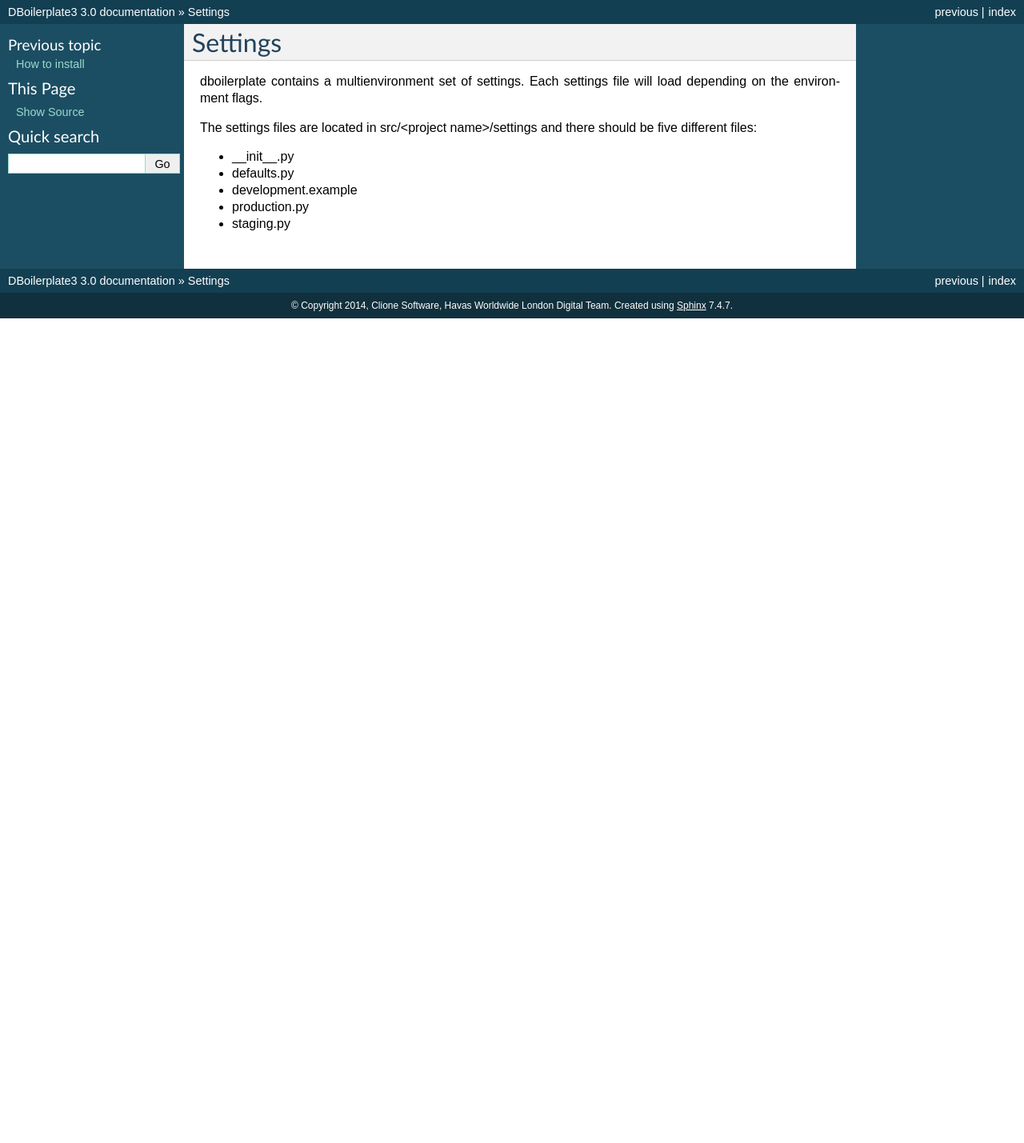
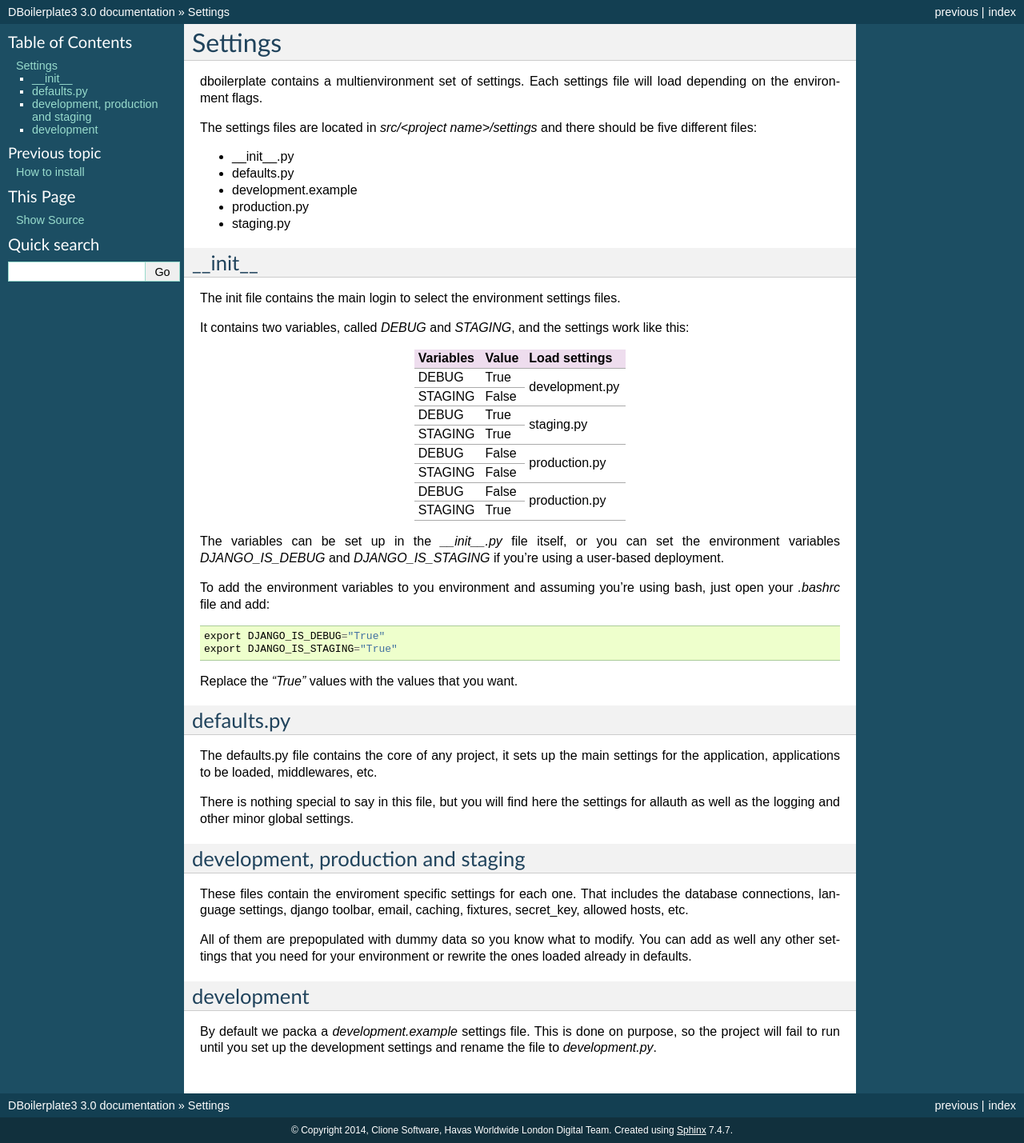
Before and after one commit to gitter-badger/dboilerplate3, a Sphinx documentation site: the page built from docs/source/settings.rst, in a window 1280 px wide. Shown: the whole page at 80% size. Built offline with Sphinx 7.4.7, drawn with Linux system fonts in a browser that asks for light colours; pages that are not in the unit, such as notebooks, are missing from menus; before the commit the page ends 900 px from its top, so only the background shows below that.

Commit message:
Removed the Yawd admin settings from defaults. Added the settigs documentation in the main docs

```diff
--- a/docs/source/settings.rst
+++ b/docs/source/settings.rst
@@ -1,9 +1,9 @@
 Settings
---------
+========
 
 dboilerplate contains a multienvironment set of settings. Each settings file will load depending on the environment flags.
 
-The settings files are located in src/<project name>/settings and there should
+The settings files are located in `src/<project name>/settings` and there should
 be five different files:
 
 * __init__.py
@@ -11,3 +11,70 @@ be five different files:
 * development.example
 * production.py
 * staging.py
+
+
+__init__
+--------
+
+The init file contains the main login to select the environment settings files.
+
+It contains two variables, called `DEBUG` and `STAGING`, and the settings work
+like this:
+
++-----------+-------+----------------+
+| Variables | Value | Load settings  |
++===========+=======+================+
+| DEBUG     | True  |                |
++-----------+-------+ development.py |
+| STAGING   | False |                |
++-----------+-------+----------------+
+| DEBUG     | True  |                |
++-----------+-------+ staging.py     |
+| STAGING   | True  |                |
++-----------+-------+----------------+
+| DEBUG     | False |                |
++-----------+-------+ production.py  |
+| STAGING   | False |                |
++-----------+-------+----------------+
+| DEBUG     | False |                |
++-----------+-------+ production.py  |
+| STAGING   | True  |                |
++-----------+-------+----------------+
+
+The variables can be set up in the `__init__.py` file itself, or you can set
+the environment variables `DJANGO_IS_DEBUG` and `DJANGO_IS_STAGING` if you're
+using a user-based deployment.
+
+To add the environment variables to you environment and assuming you're using
+bash, just open your `.bashrc` file and add:
+::
+
+    export DJANGO_IS_DEBUG="True"
+    export DJANGO_IS_STAGING="True"
+
+Replace the `"True"` values with the values that you want.
+
+defaults.py
+-----------
+
+The defaults.py file contains the core of any project, it sets up the main settings for the application, applications to be loaded, middlewares, etc.
+
+There is nothing special to say in this file, but you will find here the
+settings for allauth as well as the logging and other minor global settings.
+
+development, production and staging
+-----------------------------------
+
+These files contain the enviroment specific settings for each one. That includes
+the database connections, language settings, django toolbar, email, caching,
+fixtures, secret_key, allowed hosts, etc.
+
+All of them are prepopulated with dummy data so you know what to modify. You
+can add as well any other settings that you need for your environment or rewrite the ones loaded already in defaults.
+
+development
+-----------
+
+By default we packa a `development.example` settings file. This is done on
+purpose, so the project will fail to run until you set up the development
+settings and rename the file to `development.py`.
```
Also changed, not shown: 1 other file.
